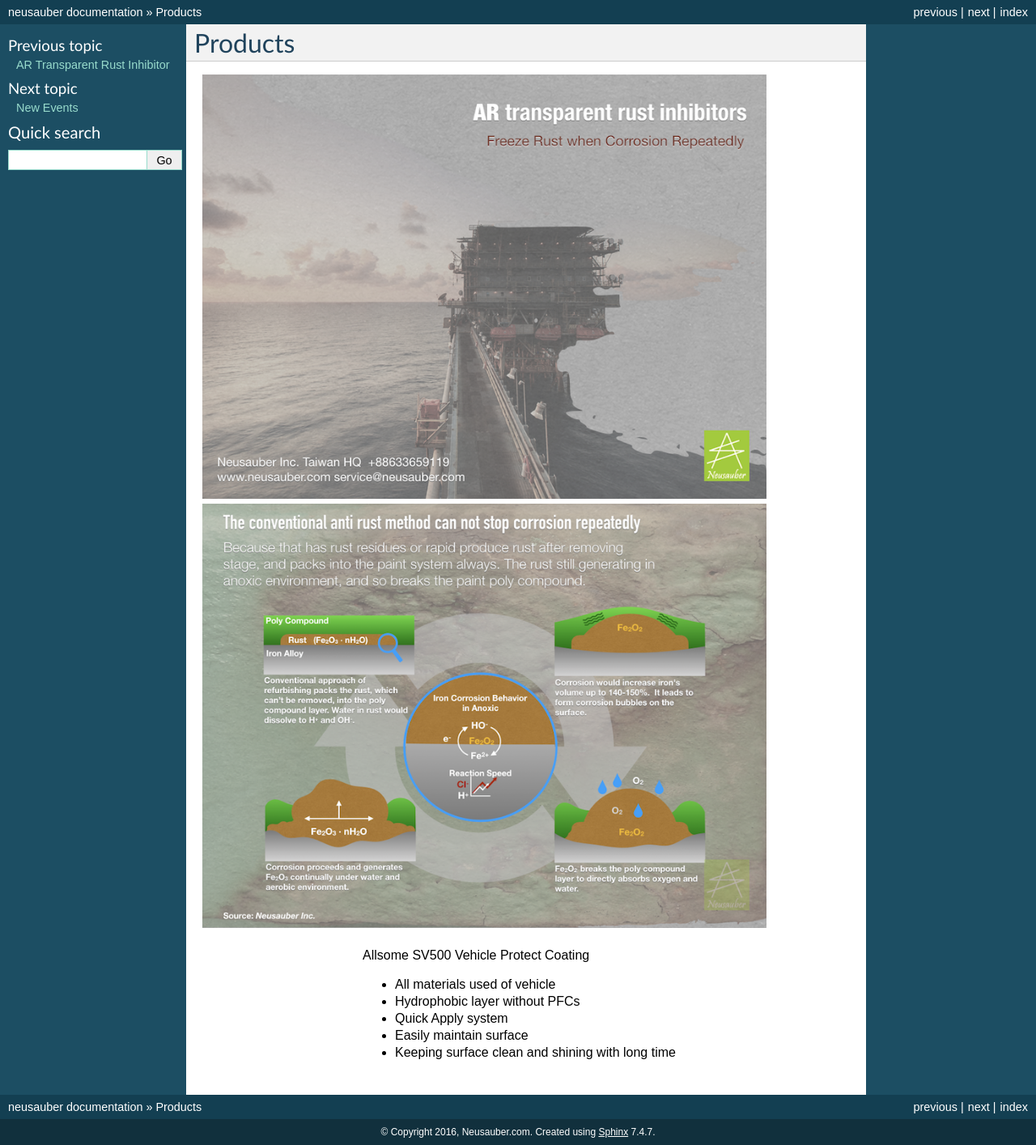
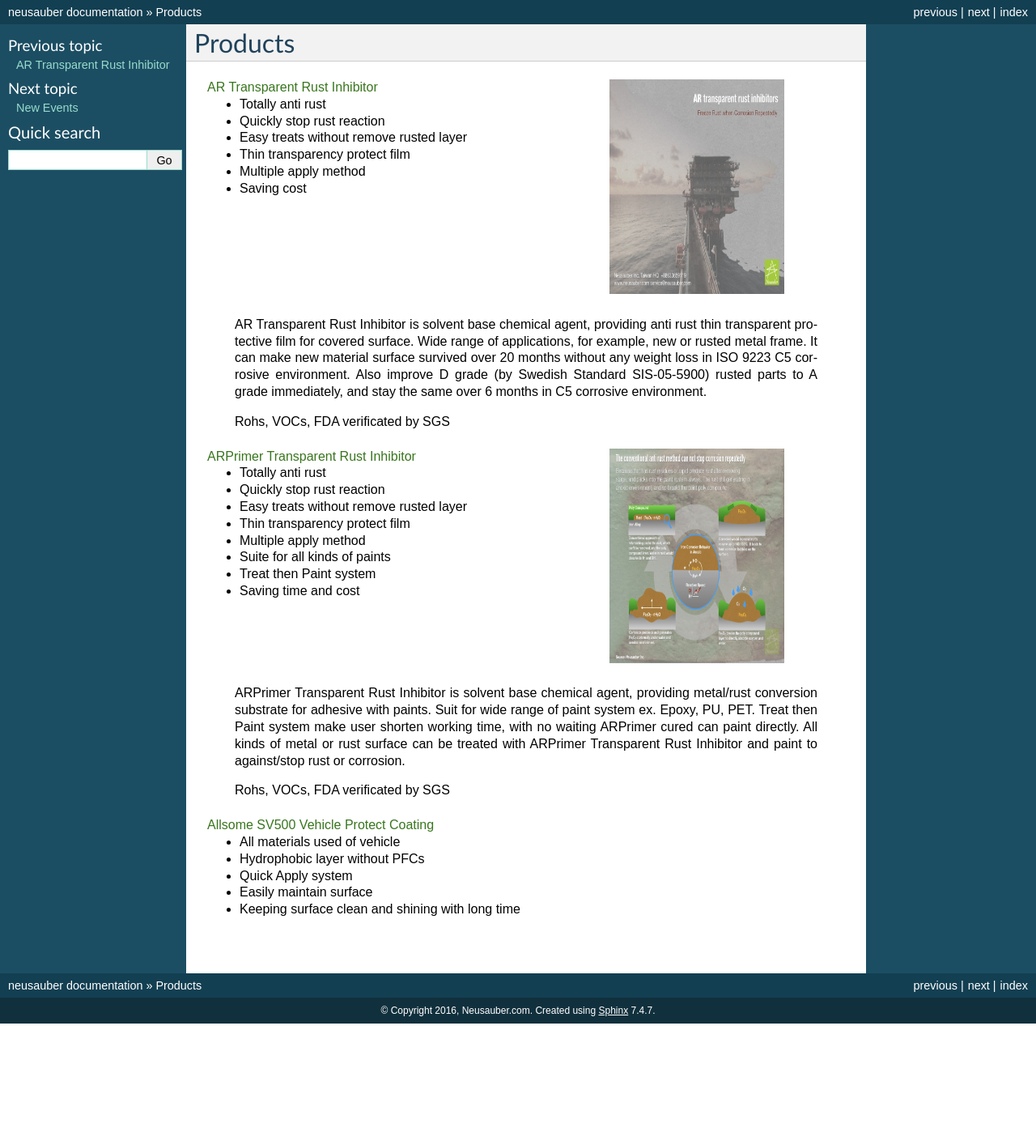
Before and after one commit to rexiap/neusauber, a Sphinx documentation site: the page built from docs/products.rst, in a window 1280 px wide. Shown: the whole page at 81% size. Built offline with Sphinx 7.4.7, drawn with Linux system fonts in a browser that asks for light colours; after the commit the page ends 1264 px from its top, so only the background shows below that.

Commit message:
Google Docs reST Editor@2017-12-18 15:9:8

```diff
--- a/docs/products.rst
+++ b/docs/products.rst
@@ -8,10 +8,17 @@
 
 |REPLACE1|
 
-\ |IMG1|\ \ |IMG2|\
+.. _h2c1d74277104e41780968148427e:
+
+
+
 
 
 |REPLACE2|
+
+    AR Transparent Rust Inhibitor is solvent base chemical agent, providing anti rust thin transparent protective film for covered surface. Wide range of applications, for example, new or rusted metal frame. It can make new material surface survived over 20 months without any weight loss in ISO 9223 C5 corrosive environment. Also improve D grade (by Swedish Standard SIS-05-5900) rusted parts to A grade immediately, and stay the same over 6 months in C5 corrosive environment.
+
+    Rohs, VOCs, FDA verificated by SGS
 
 .. _h2c1d74277104e41780968148427e:
 
@@ -19,20 +26,23 @@
 
 
 
-+--------------------------------------------------+---+
-|Allsome SV500 Vehicle Protect Coating             |   |
-|                                                  |   |
-|* All materials used of vehicle                   |   |
-|                                                  |   |
-|* Hydrophobic layer without PFCs                  |   |
-|                                                  |   |
-|* Quick Apply system                              |   |
-|                                                  |   |
-|* Easily maintain surface                         |   |
-|                                                  |   |
-|* Keeping surface clean and shining with long time|   |
-|                                                  |   |
-+--------------------------------------------------+---+
+|REPLACE3|
+
+    ARPrimer Transparent Rust Inhibitor is solvent base chemical agent, providing metal/rust conversion substrate for adhesive with paints. Suit for wide range of paint system ex. Epoxy, PU, PET. Treat then Paint system make user shorten working time, with no waiting ARPrimer cured can paint directly. All kinds of metal or rust surface can be treated with ARPrimer Transparent Rust Inhibitor and paint to against/stop rust or corrosion.
+
+    Rohs, VOCs, FDA verificated by SGS
+
+
+
+|REPLACE4|
+
+.. _h2c1d74277104e41780968148427e:
+
+
+
+
+
+|REPLACE5|
 
 
 .. bottom of content
@@ -47,43 +57,36 @@
     </style>
 .. |REPLACE2| raw:: html
 
+    <table cellspacing="0" cellpadding="0" style="width:100%">
+    <tbody>
+    <tr><td style="vertical-align:Top;padding-top:5px;padding-bottom:5px;padding-left:5px;padding-right:5px;border:solid 1px #000000"><p style="color:#38761d"><span  style="color:#38761d">AR Transparent Rust Inhibitor</span></p><ul style="list-style:disc;list-style-image:inherit;padding:0px 40px;margin:initial"><li style="list-style:inherit;list-style-image:inherit">Totally anti rust</li><li style="list-style:inherit;list-style-image:inherit">Quickly stop rust reaction</li><li style="list-style:inherit;list-style-image:inherit">Easy treats without remove rusted layer</li><li style="list-style:inherit;list-style-image:inherit">Thin transparency protect film</li><li style="list-style:inherit;list-style-image:inherit">Multiple apply method</li><li style="list-style:inherit;list-style-image:inherit">Saving cost</li></ul></td><td style="vertical-align:Top;padding-top:5px;padding-bottom:5px;padding-left:5px;padding-right:5px;border:solid 1px #000000"><p><img src="_images/products_1.png" style="width:216px;height:265px;vertical-align: baseline;"></p></td></tr>
+    </tbody></table>
+
+.. |REPLACE3| raw:: html
+
+    <table cellspacing="0" cellpadding="0" style="width:100%">
+    <tbody>
+    <tr><td style="vertical-align:Top;padding-top:5px;padding-bottom:5px;padding-left:5px;padding-right:5px;border:solid 1px #000000"><p style="color:#38761d"><span  style="color:#38761d">ARPrimer Transparent Rust Inhibitor</span></p><ul style="list-style:disc;list-style-image:inherit;padding:0px 40px;margin:initial"><li style="list-style:inherit;list-style-image:inherit">Totally anti rust</li><li style="list-style:inherit;list-style-image:inherit">Quickly stop rust reaction</li><li style="list-style:inherit;list-style-image:inherit">Easy treats without remove rusted layer</li><li style="list-style:inherit;list-style-image:inherit">Thin transparency protect film</li><li style="list-style:inherit;list-style-image:inherit">Multiple apply method</li><li style="list-style:inherit;list-style-image:inherit">Suite for all kinds of paints</li><li style="list-style:inherit;list-style-image:inherit">Treat then Paint system</li><li style="list-style:inherit;list-style-image:inherit">Saving time and cost</li></ul></td><td style="vertical-align:Top;padding-top:5px;padding-bottom:5px;padding-left:5px;padding-right:5px;border:solid 1px #000000"><p><img src="_images/products_2.png" style="width:216px;height:265px;vertical-align: baseline;"></p></td></tr>
+    </tbody></table>
+
+.. |REPLACE4| raw:: html
+
     <style>
     td {
        border: solid 1px #ffffff !important;
     }
     </style>
+.. |REPLACE5| raw:: html
+
+    <table cellspacing="0" cellpadding="0" style="width:100%">
+    <tbody>
+    <tr><td style="width:69%;vertical-align:Top;padding-top:5px;padding-bottom:5px;padding-left:5px;padding-right:5px;border:solid 1px #000000"><p style="color:#38761d"><span  style="color:#38761d">Allsome SV500 Vehicle Protect Coating </span></p><ul style="list-style:disc;list-style-image:inherit;padding:0px 40px;margin:initial"><li style="list-style:inherit;list-style-image:inherit">All materials used of vehicle </li><li style="list-style:inherit;list-style-image:inherit">Hydrophobic layer without PFCs</li><li style="list-style:inherit;list-style-image:inherit">Quick Apply system</li><li style="list-style:inherit;list-style-image:inherit">Easily maintain surface </li><li style="list-style:inherit;list-style-image:inherit">Keeping surface clean and shining with long time</li></ul><p></td><td style="width:31%;vertical-align:Top;padding-top:5px;padding-bottom:5px;padding-left:5px;padding-right:5px;border:solid 1px #000000"><p></td></tr>
+    </tbody></table>
+
 .. |IMG1| image:: static/products_1.png
-   :height: 524 px
-   :width: 697 px
+   :height: 265 px
+   :width: 216 px
 
 .. |IMG2| image:: static/products_2.png
-   :height: 524 px
-   :width: 697 px
-
-.. |IMG3| image:: static/products_3.png
-   :height: 524 px
-   :width: 697 px
-
-.. |IMG4| image:: static/products_4.png
-   :height: 524 px
-   :width: 697 px
-
-.. |IMG5| image:: static/products_5.png
-   :height: 524 px
-   :width: 697 px
-
-.. |IMG6| image:: static/products_6.png
-   :height: 524 px
-   :width: 697 px
-
-.. |IMG7| image:: static/products_7.png
-   :height: 524 px
-   :width: 697 px
-
-.. |IMG8| image:: static/products_8.png
-   :height: 524 px
-   :width: 697 px
-
-.. |IMG9| image:: static/products_9.png
-   :height: 524 px
-   :width: 697 px
+   :height: 265 px
+   :width: 216 px
```
